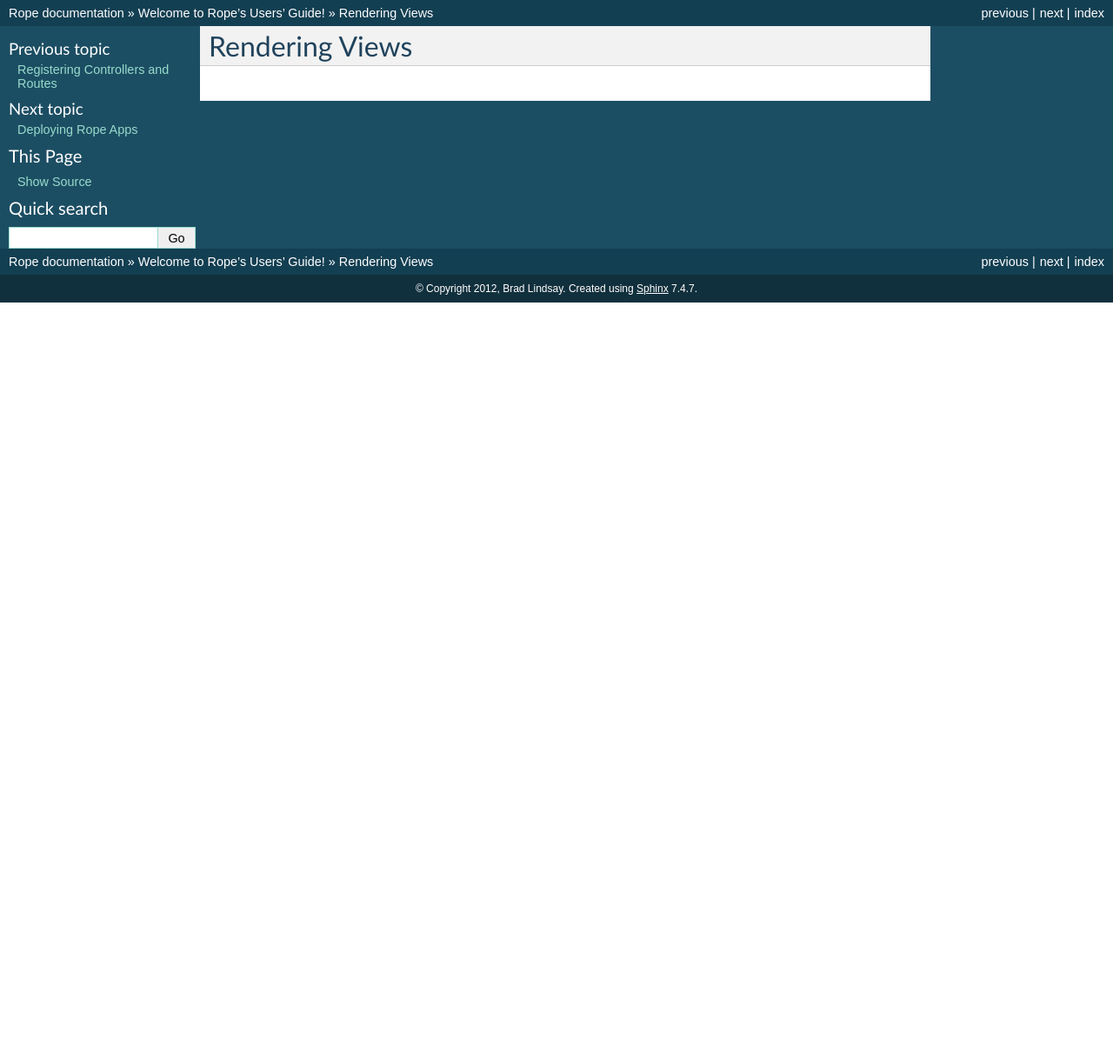
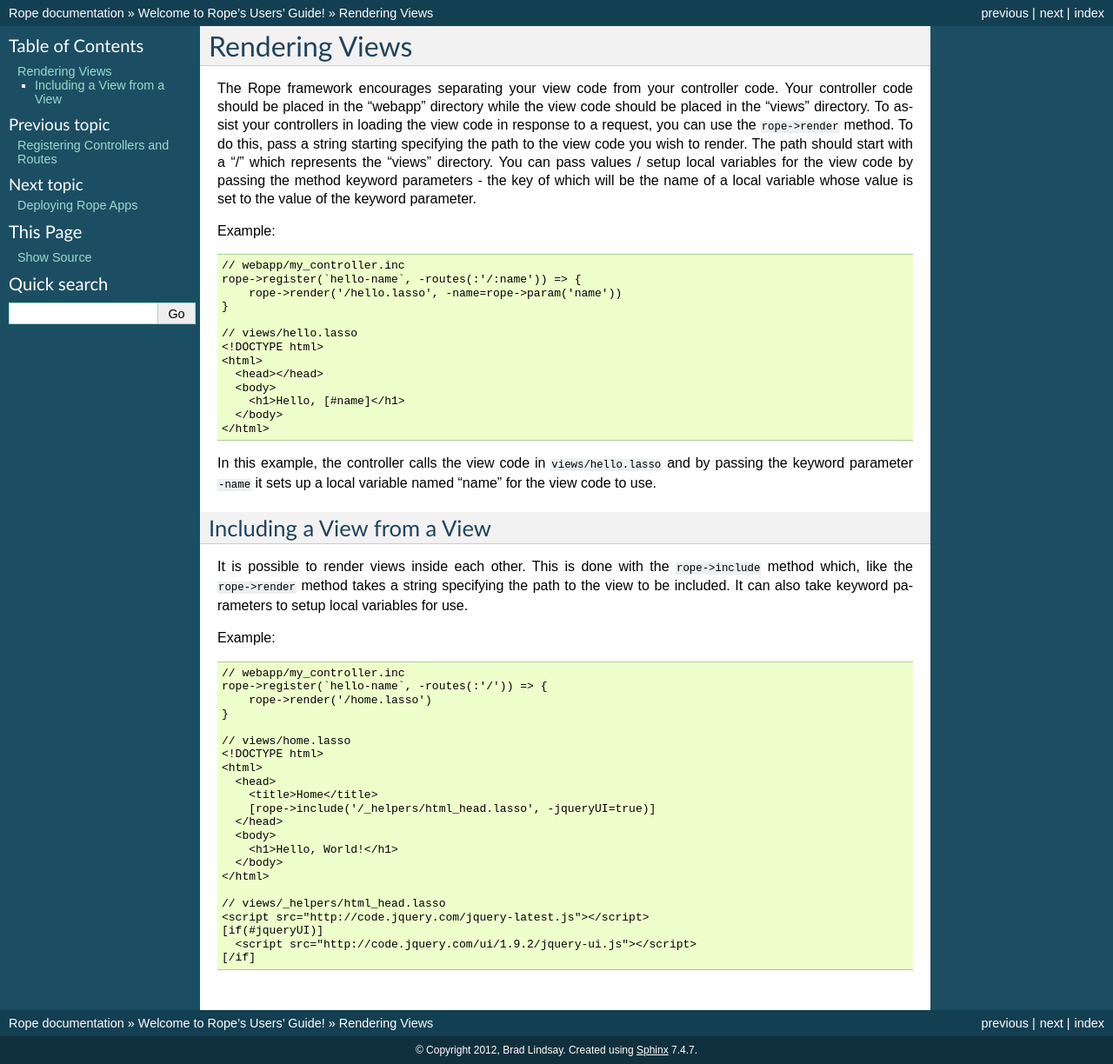
Before and after one commit to bfad/rope, a Sphinx documentation site: the page built from docs/source/user_guide/views.rst, in a window 1280 px wide. Shown: the whole page at 87% size. Built offline with Sphinx 7.4.7, drawn with Linux system fonts in a browser that asks for light colours; before the commit the page ends 900 px from its top, so only the background shows below that.

Commit message:
New documentation for views

```diff
--- a/docs/source/user_guide/views.rst
+++ b/docs/source/user_guide/views.rst
@@ -1,2 +1,65 @@
 Rendering Views
 ===============
+The Rope framework encourages separating your view code from your controller
+code. Your controller code should be placed in the "webapp" directory while the
+view code should be placed in the "views" directory. To assist your controllers
+in loading the view code in response to a request, you can use the
+``rope->render`` method. To do this, pass a string starting specifying the path
+to the view code you wish to render. The path should start with a "/" which
+represents the "views" directory. You can pass values / setup local variables
+for the view code by passing the method keyword parameters - the key of which
+will be the name of a local variable whose value is set to the value of the
+keyword parameter.
+
+Example::
+
+	// webapp/my_controller.inc
+	rope->register(`hello-name`, -routes(:'/:name')) => {
+	    rope->render('/hello.lasso', -name=rope->param('name'))
+	}
+
+	// views/hello.lasso
+	<!DOCTYPE html>
+	<html>
+	  <head></head>
+	  <body>
+	    <h1>Hello, [#name]</h1>
+	  </body>
+	</html>
+
+In this example, the controller calls the view code in ``views/hello.lasso`` and
+by passing the keyword parameter ``-name`` it sets up a local variable named
+"name" for the view code to use.
+
+
+Including a View from a View
+----------------------------
+It is possible to render views inside each other. This is done with the
+``rope->include`` method which, like the ``rope->render`` method takes a string
+specifying the path to the view to be included. It can also take keyword
+parameters to setup local variables for use.
+
+Example::
+
+	// webapp/my_controller.inc
+	rope->register(`hello-name`, -routes(:'/')) => {
+	    rope->render('/home.lasso')
+	}
+
+	// views/home.lasso
+	<!DOCTYPE html>
+	<html>
+	  <head>
+	    <title>Home</title>
+	    [rope->include('/_helpers/html_head.lasso', -jqueryUI=true)]
+	  </head>
+	  <body>
+	    <h1>Hello, World!</h1>
+	  </body>
+	</html>
+
+	// views/_helpers/html_head.lasso
+	<script src="http://code.jquery.com/jquery-latest.js"></script>
+	[if(#jqueryUI)]
+	  <script src="http://code.jquery.com/ui/1.9.2/jquery-ui.js"></script>
+	[/if]
```
